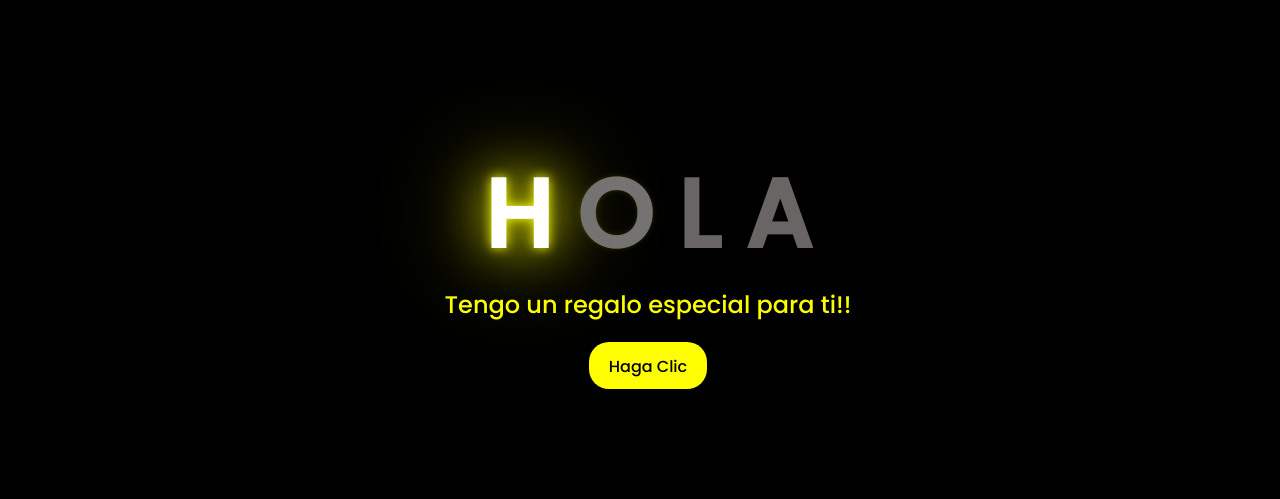
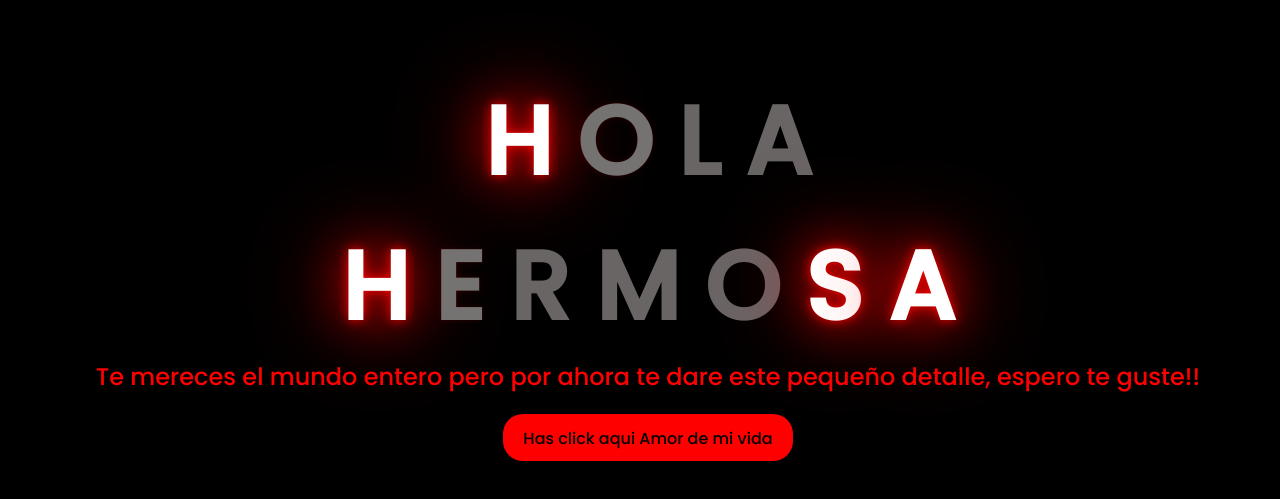
Before and after one commit to EstebanR05/FloresJs, a plain HTML site: page index.html in a window 1280 px wide. Shown: the part 143-642 px from the top of the page. Drawn offline with Linux system fonts and the light colour scheme.

Commit message:
flores color rojo

```diff
--- a/css/main.css
+++ b/css/main.css
@@ -171,7 +171,7 @@ body {
   height: 11vmin;
   border-radius: 51% 49% 47% 53%/44% 45% 55% 69%;
   background-color: #1aaa15;
-  background-image: linear-gradient(to top, #fce700, #fce700);
+  background-image: linear-gradient(to top, #ff0000, #ff0000);
   transform-origin: bottom center;
   opacity: 0.9;
   box-shadow: inset 0 0 2vmin rgba(255, 255, 255, 0.5);
@@ -191,7 +191,7 @@ body {
   transform-origin: bottom left;
   border-radius: 4vmin 10vmin 4vmin 4vmin;
   transform: translate(0%, 18%) rotateX(70deg) rotate(-43deg);
-  background-image: linear-gradient(to top, #fce700, #fce700);
+  background-image: linear-gradient(to top, #ff0000, #ff0000);
   z-index: 1;
   opacity: 0.8;
 }
--- a/css/style.css
+++ b/css/style.css
@@ -22,7 +22,7 @@ body{
 @keyframes glow{
     0%, 100%{
         color: #fff;
-        text-shadow: 0 0 12px #fbff00, 0 0 50px #fbff00, 0 0 100px #fbff00;
+        text-shadow: 0 0 12px #ff0000, 0 0 50px #ff0000, 0 0 100px #ff0000;
     }
     10%, 90%{
         color: #696565;
@@ -70,12 +70,12 @@ body{
 }
 
 .description{
-    color: #fbff00;
+    color: #ff0000;
 }
 
 /* Estilo para el botón */
 .button button {
-    background-color: yellow; /* Fondo amarillo */
+    background-color: #ff0000; /* Fondo amarillo */
     border: none; /* Sin bordes */
     padding: 10px 20px; /* Ajusta el relleno según tu preferencia */
     font-size: 18px; /* Tamaño de fuente */
@@ -93,6 +93,6 @@ body{
 
   /* Efecto de resplandor al pasar el cursor sobre el botón */
   .button button:hover {
-    background-color: orange; /* Cambia el color de fondo al pasar el mouse a naranja */
-    box-shadow: 0 0 10px yellow, 0 0 20px yellow, 0 0 30px yellow; /* Efecto de resplandor amarillo */
+    background-color: rgb(255, 38, 0); /* Cambia el color de fondo al pasar el mouse a naranja */
+    box-shadow: 0 0 10px #ff1e00, 0 0 20px #ff1e00, 0 0 30px #ff1e00; /* Efecto de resplandor amarillo */
   }
--- a/index.html
+++ b/index.html
@@ -1,5 +1,6 @@
 <!DOCTYPE html>
 <html lang="en">
+
 <head>
     <meta charset="UTF-8">
     <meta http-equiv="X-UA-Compatible" content="IE=edge">
@@ -8,6 +9,7 @@
     <link rel="icon" href="img/flowers.png" type="image/x-icon">
     <title>FLORES</title>
 </head>
+
 <body>
     <div class="greetings">
 
@@ -17,21 +19,24 @@
         <span>A</span>
     </div>
     <div class="greetings">
-        <span></span>
-        <span></span>
-        <span></span>
-        <span></span>
-        <span></span>
-        <span></span>
+        <span>H</span>
+        <span>E</span>
+        <span>R</span>
+        <span>M</span>
+        <span>O</span>
+        <span>S</span>
+        <span>A</span>
     </div>
     <div class="description">
-        <span>Tengo un regalo especial para ti!!</span>
+        <span>Te mereces el mundo entero pero por ahora te dare este pequeño
+            detalle, espero te guste!!</span>
     </div>
     <div class="button">
         <button>
-            <a href="FLORES.html">Haga Clic</a>
+            <a href="FLORES.html">Has click aqui Amor de mi vida</a>
         </button>
 
     </div>
 </body>
+
 </html>
```
